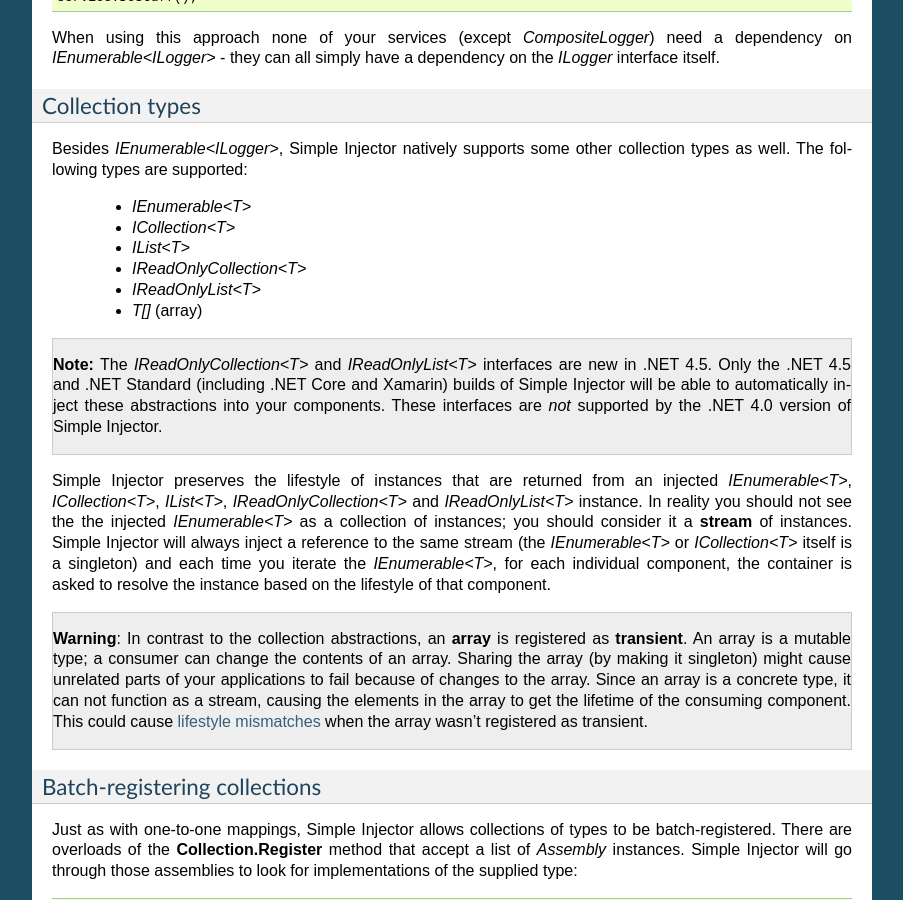
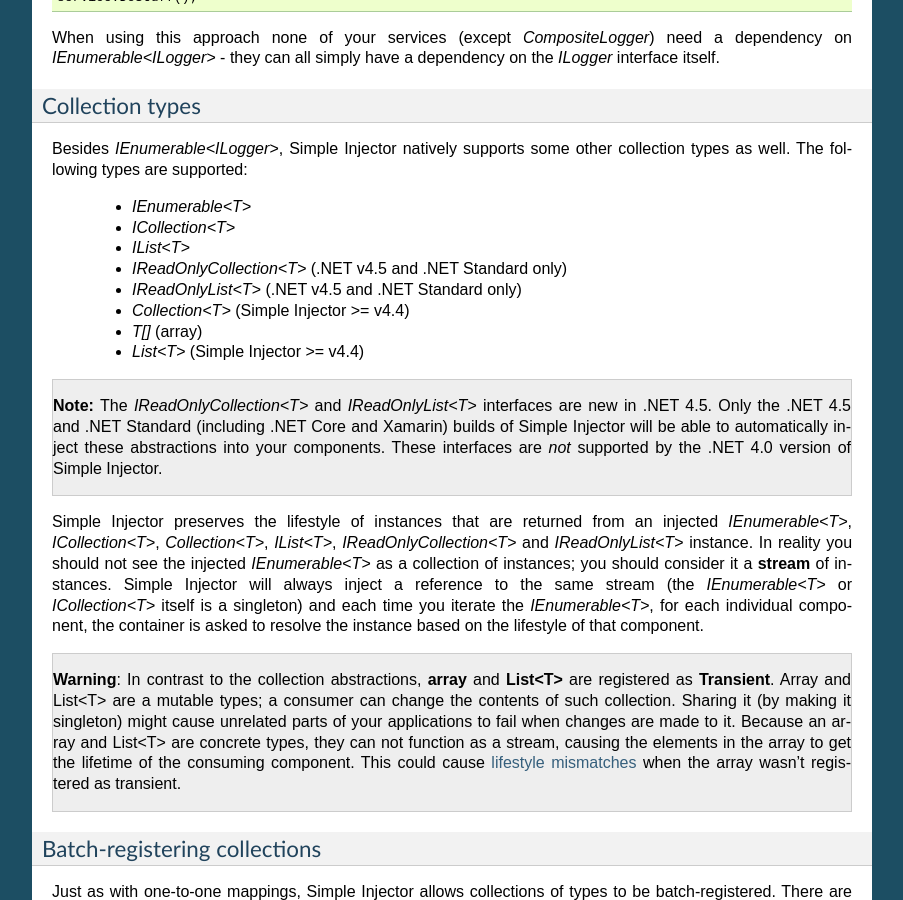
Before and after one commit to simpleinjector/Documentation, a Sphinx documentation site: the page built from source/using.rst, in a window 1280 px wide and 900 px high, scrolled down 7449 px. Shown: the whole window, without its empty margins (198-1101 px from the left). Built offline with Sphinx 7.4.7, drawn with Linux system fonts in a browser that asks for light colours.

Commit message:
Support for List<T> and Collection<T> described.

```diff
--- a/source/pipeline.rst
+++ b/source/pipeline.rst
@@ -82,4 +82,4 @@ Steps:
 
 * **Is constructable type?**: When no **ResolveUnregisteredType** handled the registration of the given type, the container will check if the type is constructable. This is done by querying the *IConstructorResolutionBehavior* and **IDependencyInjectionBehavior** implementations. By default, this means that the type should have a single public constructor, that the constructor arguments should not be ambiguous types (such as String or a value type) and that it can be resolved by the container. This behavior can be customized. If a type is constructable according to these rules, the type is created by running it through the pipeline starting at *Select ctor* step with the transient lifetime. In other words, concrete types that are not registered explicitly, will by default get resolved with the transient lifestyle.
 
-* **Type is collection?**: When the requested type is an *IEnumerable<T>*, *ICollection<T>*, *IList<T>*, *IReadOnlyCollection<T>* or *IReadOnlyList<T>*, and **Container.Options.ResolveUnregisteredCollections** is set, the container will build an empty list that will be used as singleton. This collection will be passed on to the *Intercept expression* step after *Apply lifestyle* to allow this empty list to still be intercepted and decorated. If the type is not an *IEnumerable<T>*, the type can't be created by the container and an exception is thrown. Note that the default value for **Container.Options.ResolveUnregisteredCollections** is **false**, which means that the container will throw an exception rather than building an empty list.
+* **Type is collection?**: When the requested type is an *IEnumerable<T>*, *ICollection<T>*, *Collection<T>*, *IList<T>*, *IReadOnlyCollection<T>* or *IReadOnlyList<T>*, and **Container.Options.ResolveUnregisteredCollections** is set, the container will build an empty list that will be used as singleton. This collection will be passed on to the *Intercept expression* step after *Apply lifestyle* to allow this empty list to still be intercepted and decorated. If the type is not an *IEnumerable<T>*, the type can't be created by the container and an exception is thrown. Note that the default value for **Container.Options.ResolveUnregisteredCollections** is **false**, which means that the container will throw an exception rather than building an empty list.
--- a/source/using.rst
+++ b/source/using.rst
@@ -407,19 +407,21 @@ Besides *IEnumerable<ILogger>*, Simple Injector natively supports some other col
  - *IEnumerable<T>*
  - *ICollection<T>*
  - *IList<T>*
- - *IReadOnlyCollection<T>*
- - *IReadOnlyList<T>*
+ - *IReadOnlyCollection<T>* (.NET v4.5 and .NET Standard only)
+ - *IReadOnlyList<T>* (.NET v4.5 and .NET Standard only)
+ - *Collection<T>* (Simple Injector >= v4.4)
  - *T[]* (array)
+ - *List<T>* (Simple Injector >= v4.4)
 
 .. container:: Note
 
     **Note:** The *IReadOnlyCollection<T>* and *IReadOnlyList<T>* interfaces are new in .NET 4.5. Only the .NET 4.5 and .NET Standard (including .NET Core and Xamarin) builds of Simple Injector will be able to automatically inject these abstractions into your components. These interfaces are *not* supported by the .NET 4.0 version of Simple Injector.
 
-Simple Injector preserves the lifestyle of instances that are returned from an injected *IEnumerable<T>*, *ICollection<T>*, *IList<T>*, *IReadOnlyCollection<T>* and *IReadOnlyList<T>* instance. In reality you should not see the the injected *IEnumerable<T>* as a collection of instances; you should consider it a **stream** of instances. Simple Injector will always inject a reference to the same stream (the *IEnumerable<T>* or *ICollection<T>* itself is a singleton) and each time you iterate the *IEnumerable<T>*, for each individual component, the container is asked to resolve the instance based on the lifestyle of that component.
+Simple Injector preserves the lifestyle of instances that are returned from an injected *IEnumerable<T>*, *ICollection<T>*, *Collection<T>*, *IList<T>*, *IReadOnlyCollection<T>* and *IReadOnlyList<T>* instance. In reality you should not see the injected *IEnumerable<T>* as a collection of instances; you should consider it a **stream** of instances. Simple Injector will always inject a reference to the same stream (the *IEnumerable<T>* or *ICollection<T>* itself is a singleton) and each time you iterate the *IEnumerable<T>*, for each individual component, the container is asked to resolve the instance based on the lifestyle of that component.
 
 .. container:: Note
 
-    **Warning**: In contrast to the collection abstractions, an **array** is registered as **transient**. An array is a mutable type; a consumer can change the contents of an array. Sharing the array (by making it singleton) might cause unrelated parts of your applications to fail because of changes to the array. Since an array is a concrete type, it can not function as a stream, causing the elements in the array to get the lifetime of the consuming component. This could cause :doc:`lifestyle mismatches <LifestyleMismatches>` when the array wasn't registered as transient.
+    **Warning**: In contrast to the collection abstractions, **array** and **List<T>** are registered as **Transient**. Array and List<T> are a mutable types; a consumer can change the contents of such collection. Sharing it (by making it singleton) might cause unrelated parts of your applications to fail when changes are made to it. Because an array and List<T> are concrete types, they can not function as a stream, causing the elements in the array to get the lifetime of the consuming component. This could cause :doc:`lifestyle mismatches <LifestyleMismatches>` when the array wasn't registered as transient.
 
 .. _Batch-registering-collections:
 
```
